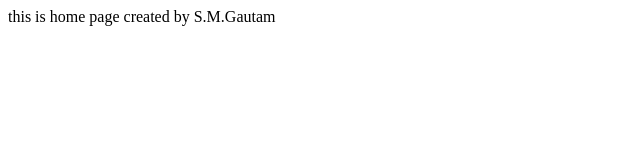
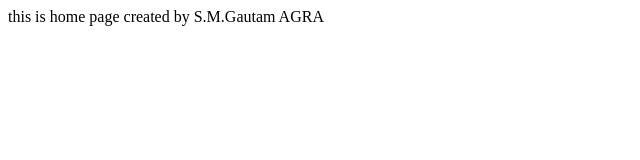
Before and after one commit to shyamgautam/TESTED-DATA, a plain HTML site: page WebContent/home.html in a window 1280 px wide. Shown: the full height of the page, 0-640 px from the left. Drawn offline with Linux system fonts and the light colour scheme.

Commit message:
Update home.html
CHANGE FROM WEBSITE

```diff
--- a/WebContent/home.html
+++ b/WebContent/home.html
@@ -5,6 +5,6 @@
 <title>Insert title here</title>
 </head>
 <body>
-this is home page created by S.M.Gautam
+this is home page created by S.M.Gautam AGRA
 </body>
 </html>
```
